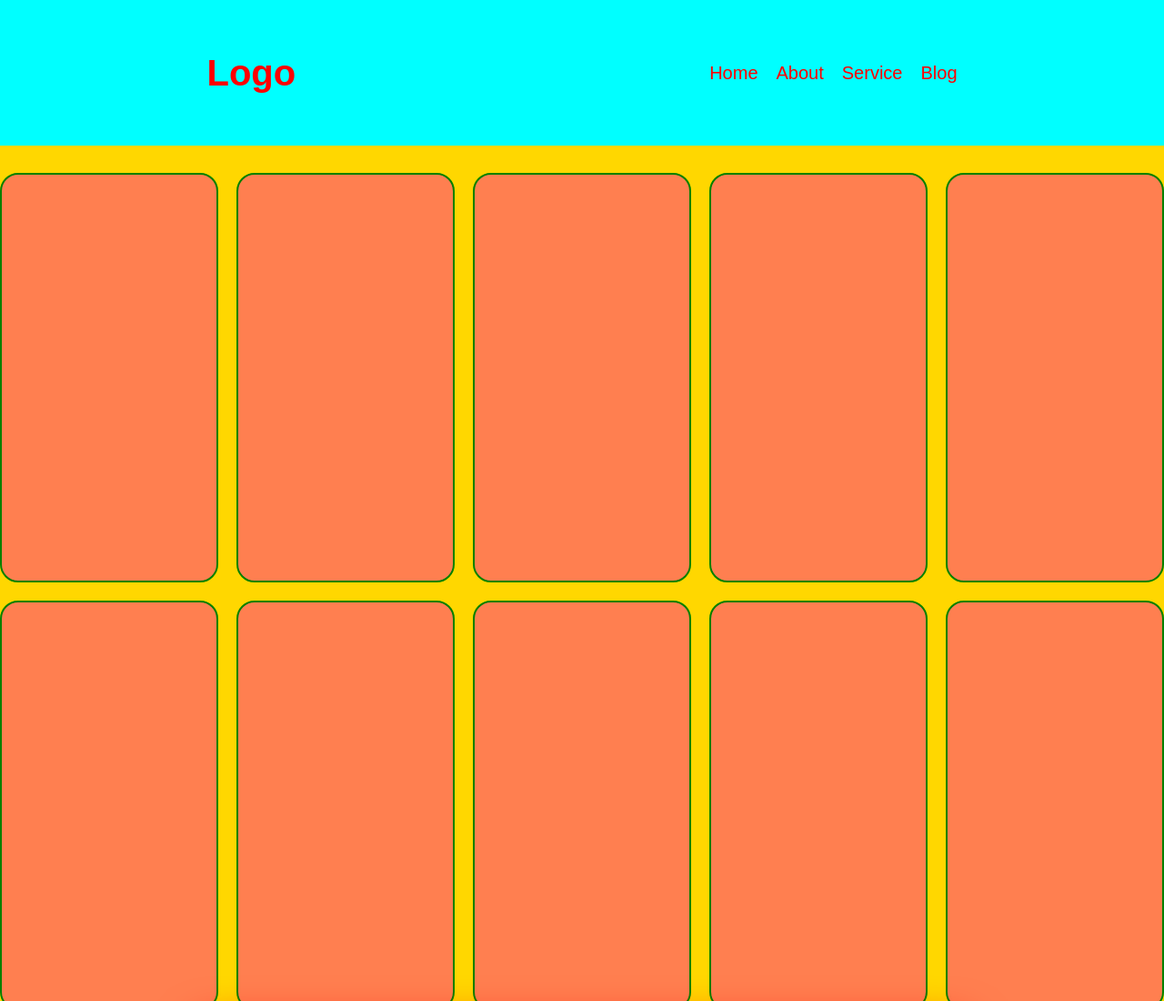
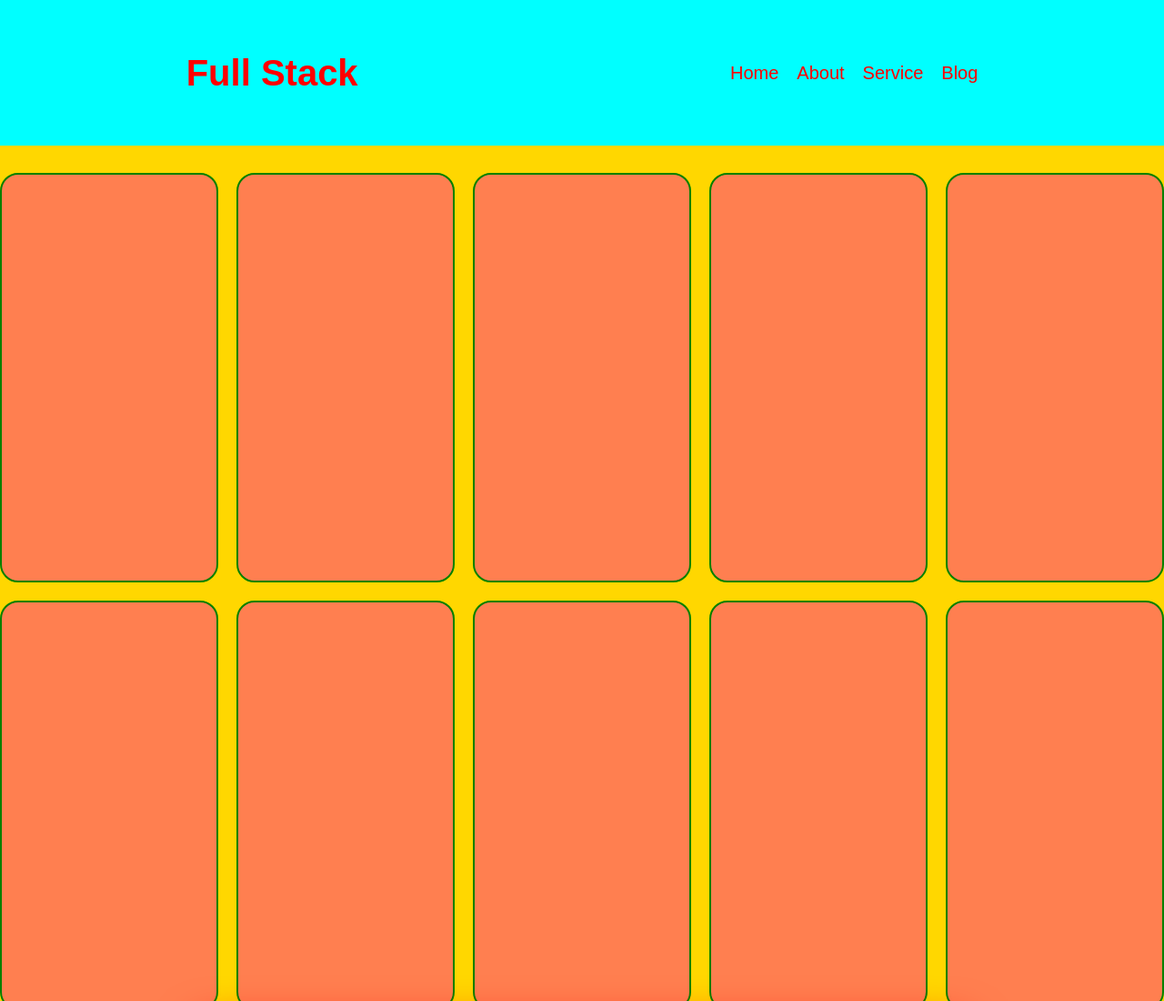
Before and after one commit to Aravind2556/FullStack, a plain HTML site: page index.html in a window 1280 px wide. Shown: the top 1100 px of the page at 91% size. Drawn offline with Linux system fonts and the light colour scheme.

Commit message:
logo updated full stack in header

```diff
--- a/index.html
+++ b/index.html
@@ -13,7 +13,7 @@
 
 <div>
       <div class="container">
-    <h1>Logo</h1>
+    <h1>Full Stack</h1>
 
     <input type="checkbox" id="menu-toggle" class="menu-toggle"/>
 
```
